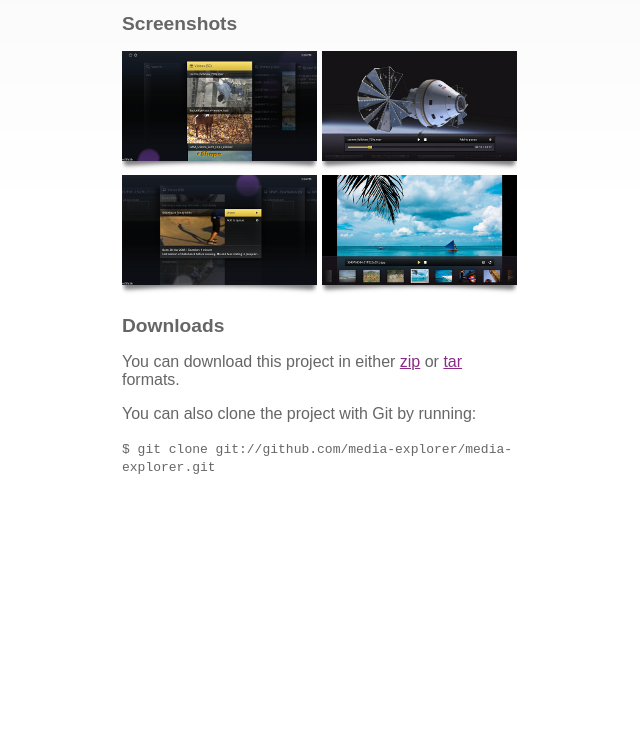
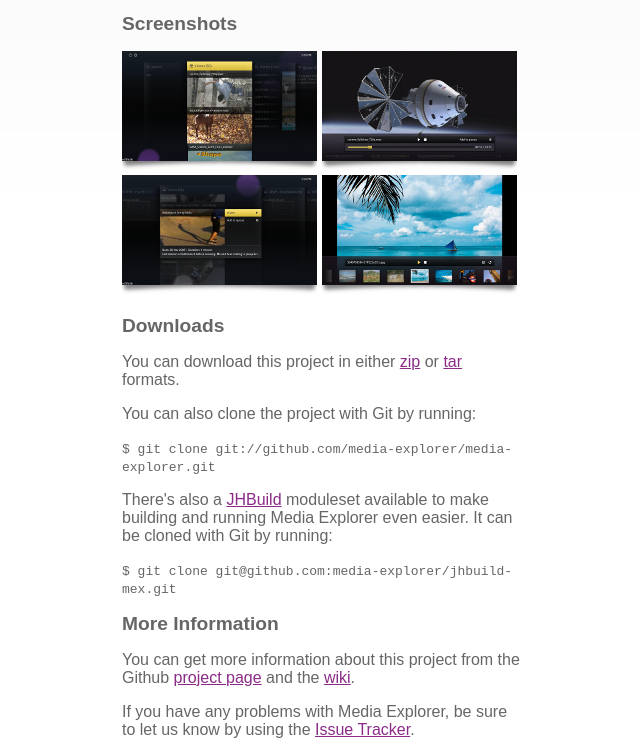
Before and after one commit to media-explorer/media-explorer.github.com, a plain HTML site: page index.html in a window 1280 px wide. Shown: the part 573-1325 px from the top of the page, without its empty margins (158-798 px from the left). Before the commit the page ends 1146 px from the top, so only its background shows below. Drawn offline with Linux system fonts and the light colour scheme.

Commit message:
Add some more information

```diff
--- a/index.html
+++ b/index.html
@@ -130,6 +130,22 @@
 
     <p>You can also clone the project with Git by running:</p><tt>$ git clone
     git://github.com/media-explorer/media-explorer.git</tt>
+
+    <p>There's also a <a href="http://live.gnome.org/Jhbuild">JHBuild</a>
+    moduleset available to make building and running Media Explorer even
+    easier. It can be cloned with Git by running:</p><tt>$ git clone
+    git@github.com:media-explorer/jhbuild-mex.git</tt>
+
+    <h2>More Information</h2>
+
+    <p>You can get more information about this project from the Github <a href=
+    "https://github.com/media-explorer">project page</a> and the <a href=
+    "https://github.com/media-explorer/media-explorer/wiki">wiki</a>.</p>
+
+    <p>If you have any problems with Media Explorer, be sure to let us know by
+    using the <a href=
+    "https://github.com/media-explorer/media-explorer/issues">Issue
+    Tracker</a>.</p>
   </div>
 
   <div id="right-column"><img src="assets/logo.png" alt=
```
